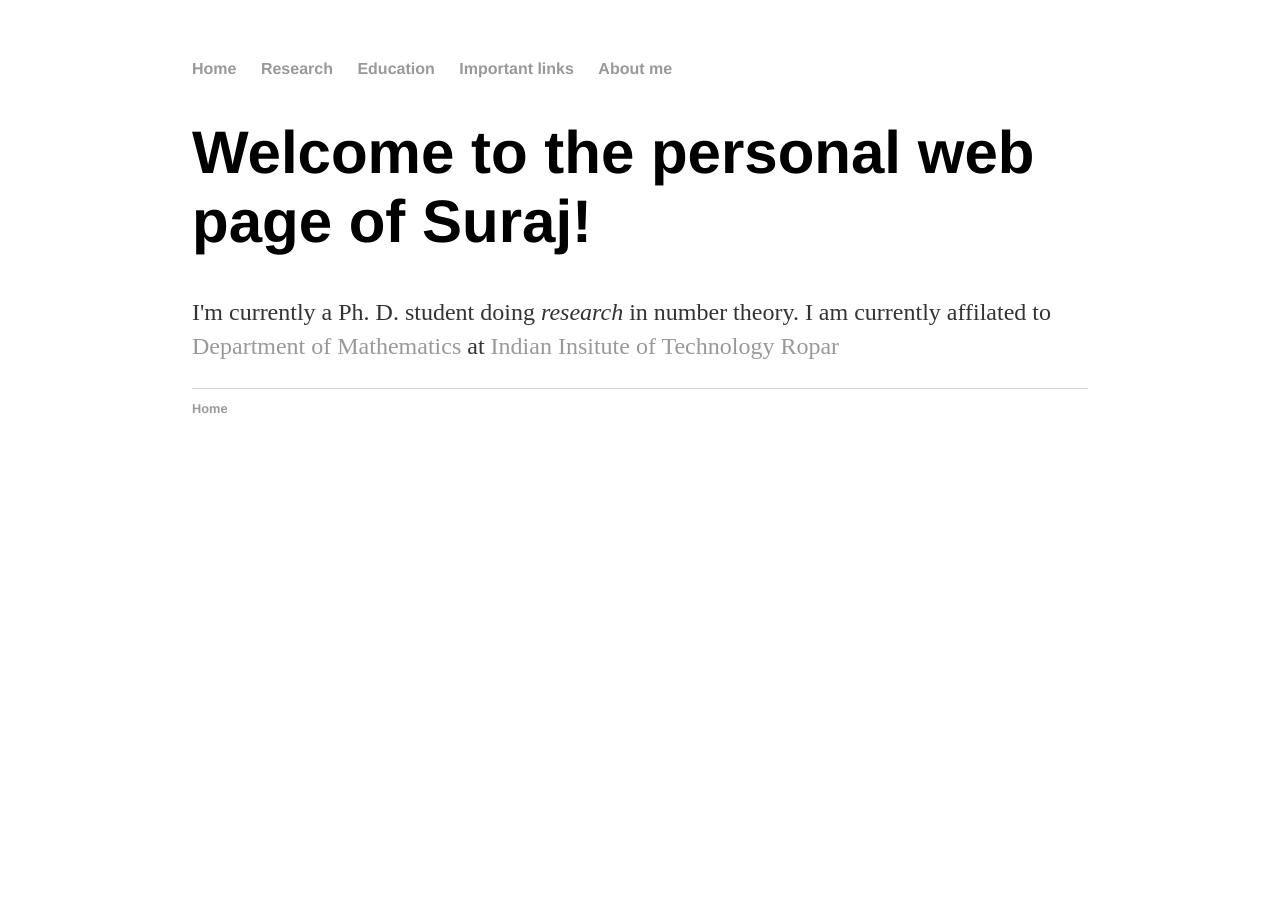
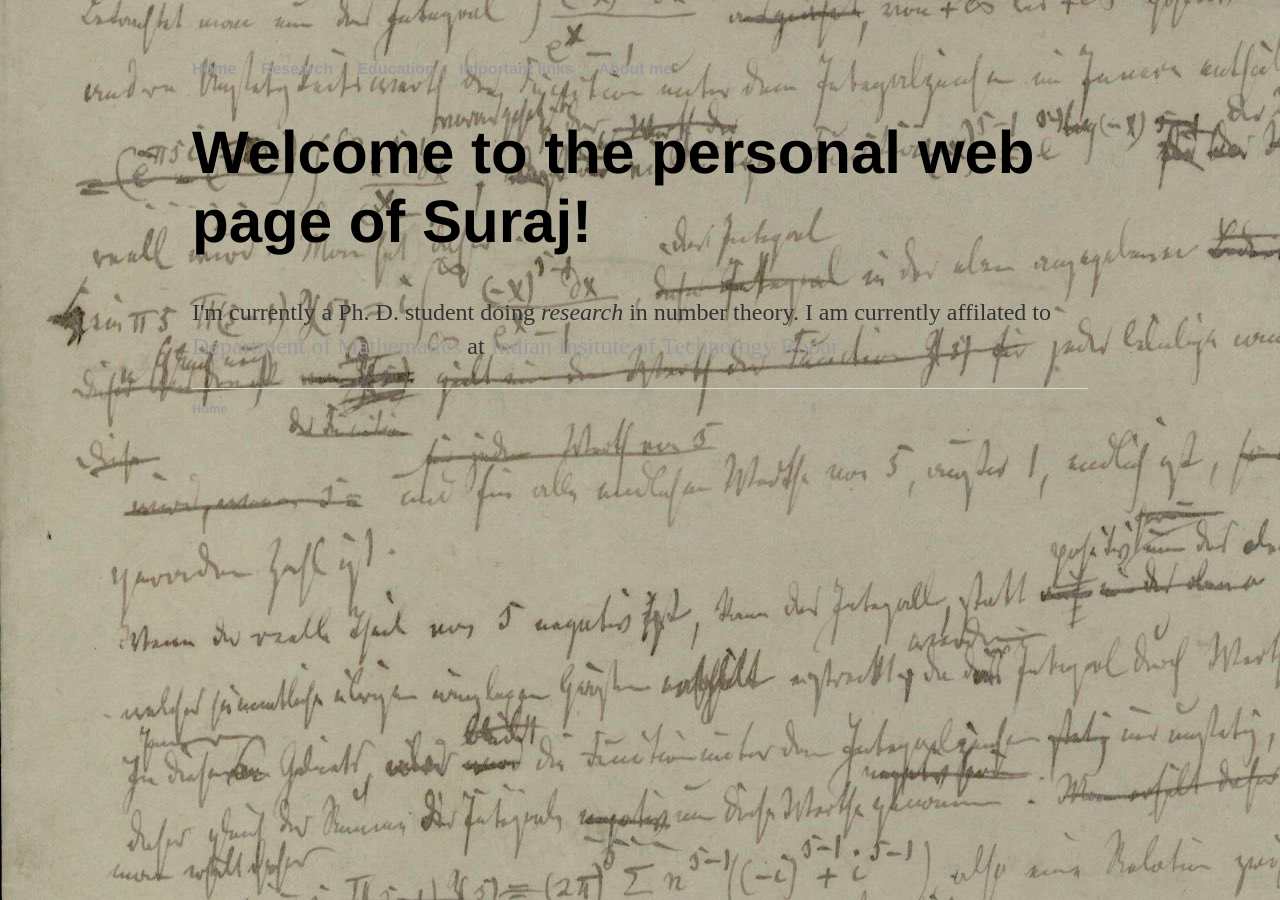
Before and after one commit to Suraj-Singh-Khurana/Suraj-Singh-Khurana.github.io, a Jekyll site: the page built from index.html, in a window 1280 px wide. Built offline with Jekyll 4.4.1, drawn with Linux system fonts in a browser that asks for light colours.

Commit message:
Update default.html

```diff
--- a/_layouts/default.html
+++ b/_layouts/default.html
@@ -6,6 +6,7 @@
 			<link rel="stylesheet" type="text/css" href="/css/main.css">
 		</head>
 		<body>
+			<body style="background-image:url('/files/background.jpg');">
 			<nav>
 	    		<ul>
 	        		<li><a href="/">Home</a></li>
```
